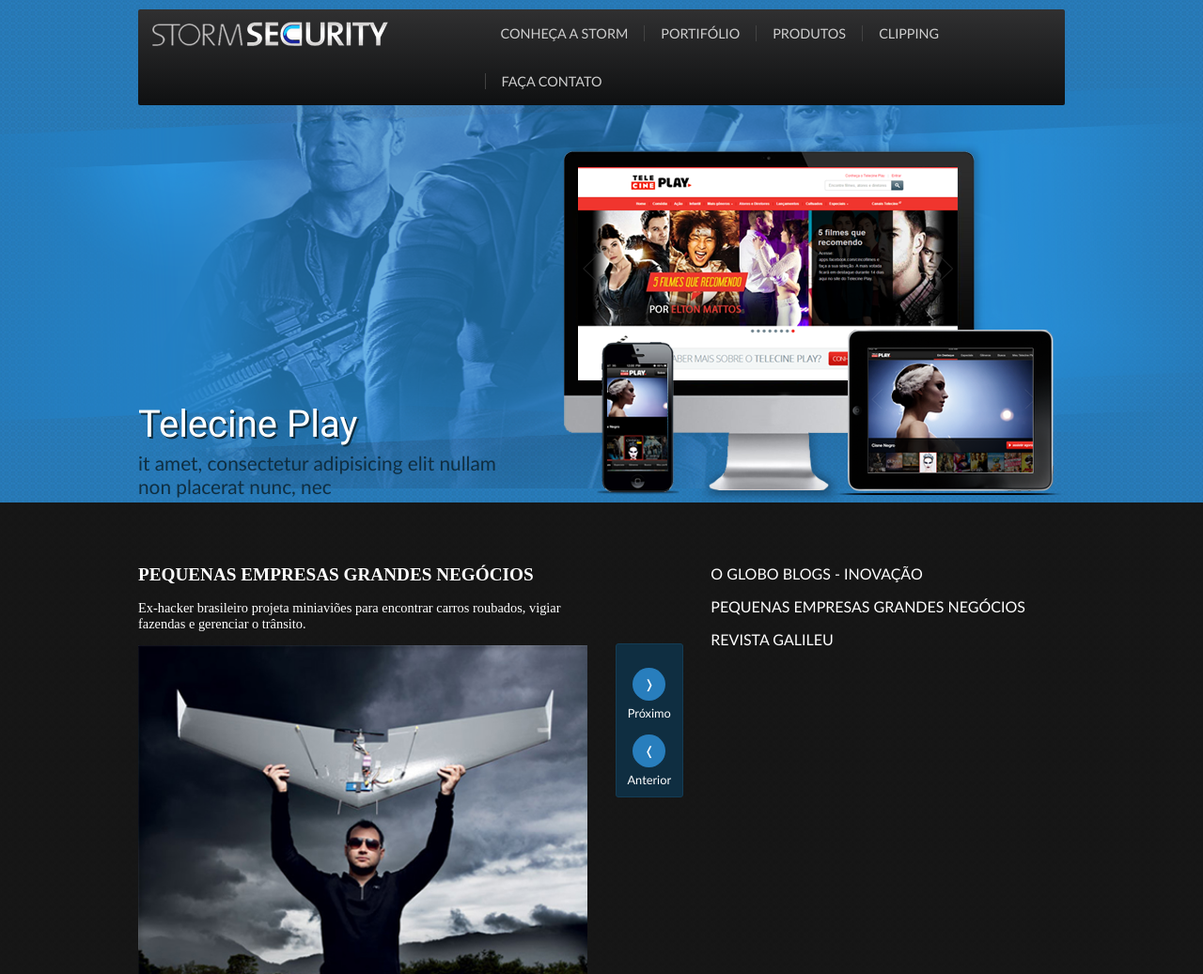
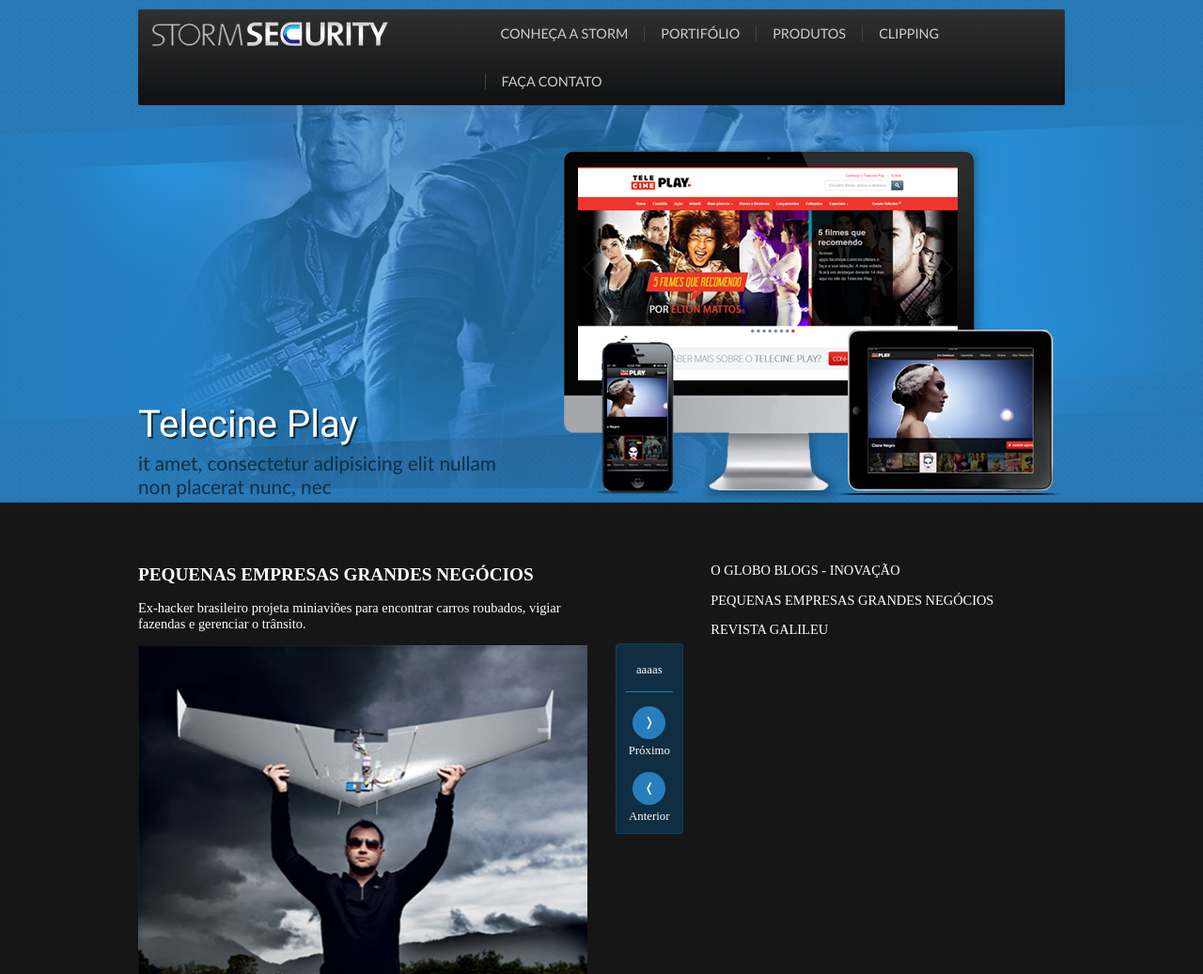
Before and after one commit to guilouro/stormsecurity, a Django app: page / in a window 1280 px wide. Shown: the top 1037 px of the page at 94% size. Run offline with Django 3.2, Linux system fonts and the light colour scheme; parts of the project's set-up code (start-up, migrations or seed data) failed here and were passed over.

Commit message:
social_tools

```diff
--- a/_src/assets/sass/_globals.sass
+++ b/_src/assets/sass/_globals.sass
@@ -11,8 +11,9 @@
 
 body
     background: $default_color url(../img/pattern_body.jpg)
-    font-family: "Trebuchet MS", sans serif
     color: #fff
+    font-family: serif
+
 
 header
     background-image: url(../img/top_bg.png), url(../img/pattern_top.jpg)
@@ -20,6 +21,7 @@
     background-position: center center, 0 0
     height: 525px
     padding-top: 10px
+    font-family: "Trebuchet MS", sans serif
 
 
 
@@ -33,10 +35,10 @@
         padding: 13px 15px
         display: block
 
+
 section
     +j-center($content)
     padding: 50px 0 20px
-
 
 
 a
@@ -48,7 +50,6 @@
 
 .news
     +j-column(5/10)
-    font-family: serif
 
     &__title
         font-size: 1.2rem
@@ -84,5 +85,10 @@
             border-radius: 100%
             line-height: 35px
 
+.social_tools
+    border-bottom: 1px solid $second_color
+    padding: 10px 0 15px
+
 .summary
     +j-column(4/10)
+    font-size: 0.9rem
--- a/assets/css/style.css
+++ b/assets/css/style.css
@@ -606,8 +606,8 @@
 
 body {
   background: #282828 url(../img/pattern_body.jpg);
-  font-family: "Trebuchet MS", sans serif;
   color: #fff;
+  font-family: serif;
 }
 
 header {
@@ -616,6 +616,7 @@
   background-position: center center, 0 0;
   height: 525px;
   padding-top: 10px;
+  font-family: "Trebuchet MS", sans serif;
 }
 
 .top {
@@ -665,7 +666,6 @@
   width: 48.5%;
   margin-left: 0;
   margin-right: 3%;
-  font-family: serif;
 }
 .news:last-child {
   margin-right: 0;
@@ -714,12 +714,18 @@
   line-height: 35px;
 }
 
+.social_tools {
+  border-bottom: 1px solid #287ebd;
+  padding: 10px 0 15px;
+}
+
 .summary {
   float: left;
   clear: none;
   width: 38.2%;
   margin-left: 0;
   margin-right: 3%;
+  font-size: 0.9rem;
 }
 .summary:last-child {
   margin-right: 0;
--- a/templates/core/index.html
+++ b/templates/core/index.html
@@ -19,7 +19,7 @@
         <div class="control">
             <div class="control__box">
                 <div class="social_tools">
-
+                    aaaas
                 </div>
                 <a href="" class="control__next">&#10093;</a>
                 <span>Próximo</span>
```
Also changed, not shown: 1 other file.
